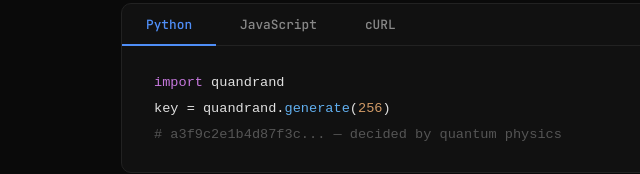
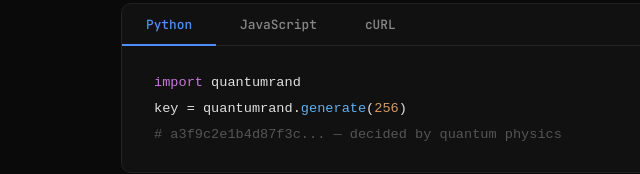
Before and after one commit to getquantumrand/quantumrand-, a plain HTML site: page app/static/index.html in a window 1280 px wide. Shown: the part 653-827 px from the top of the page, 159-799 px from the left. Drawn offline with Linux system fonts and the light colour scheme.

Commit message:
Fix:   correct SDK name to quantumrand in code examples

```diff
--- a/app/static/index.html
+++ b/app/static/index.html
@@ -436,18 +436,18 @@
         <button class="code-tab" data-tab="curl">cURL</button>
       </div>
       <div class="code-panel active" id="tab-python">
-<pre><span class="kw">import</span> quandrand
-key = quandrand.<span class="fn">generate</span>(<span class="num">256</span>)
+<pre><span class="kw">import</span> quantumrand
+key = quantumrand.<span class="fn">generate</span>(<span class="num">256</span>)
 <span class="cmt"># a3f9c2e1b4d87f3c... — decided by quantum physics</span></pre>
       </div>
       <div class="code-panel" id="tab-javascript">
-<pre><span class="kw">import</span> quandrand <span class="kw">from</span> <span class="str">'quandrand'</span>
-<span class="kw">const</span> key = <span class="kw">await</span> quandrand.<span class="fn">generate</span>(<span class="num">256</span>)
+<pre><span class="kw">import</span> quantumrand <span class="kw">from</span> <span class="str">'quantumrand'</span>
+<span class="kw">const</span> key = <span class="kw">await</span> quantumrand.<span class="fn">generate</span>(<span class="num">256</span>)
 <span class="cmt">// a3f9c2e1b4d87f3c... — decided by quantum physics</span></pre>
       </div>
       <div class="code-panel" id="tab-curl">
 <pre><span class="fn">curl</span> <span class="flag">-H</span> <span class="str">"X-API-Key: qr_your_key"</span> \
-  https://api.quandrand.dev/generate/key?bits=<span class="num">256</span></pre>
+  https://api.quantumrand.dev/generate/key?bits=<span class="num">256</span></pre>
       </div>
     </div>
   </section>
```
